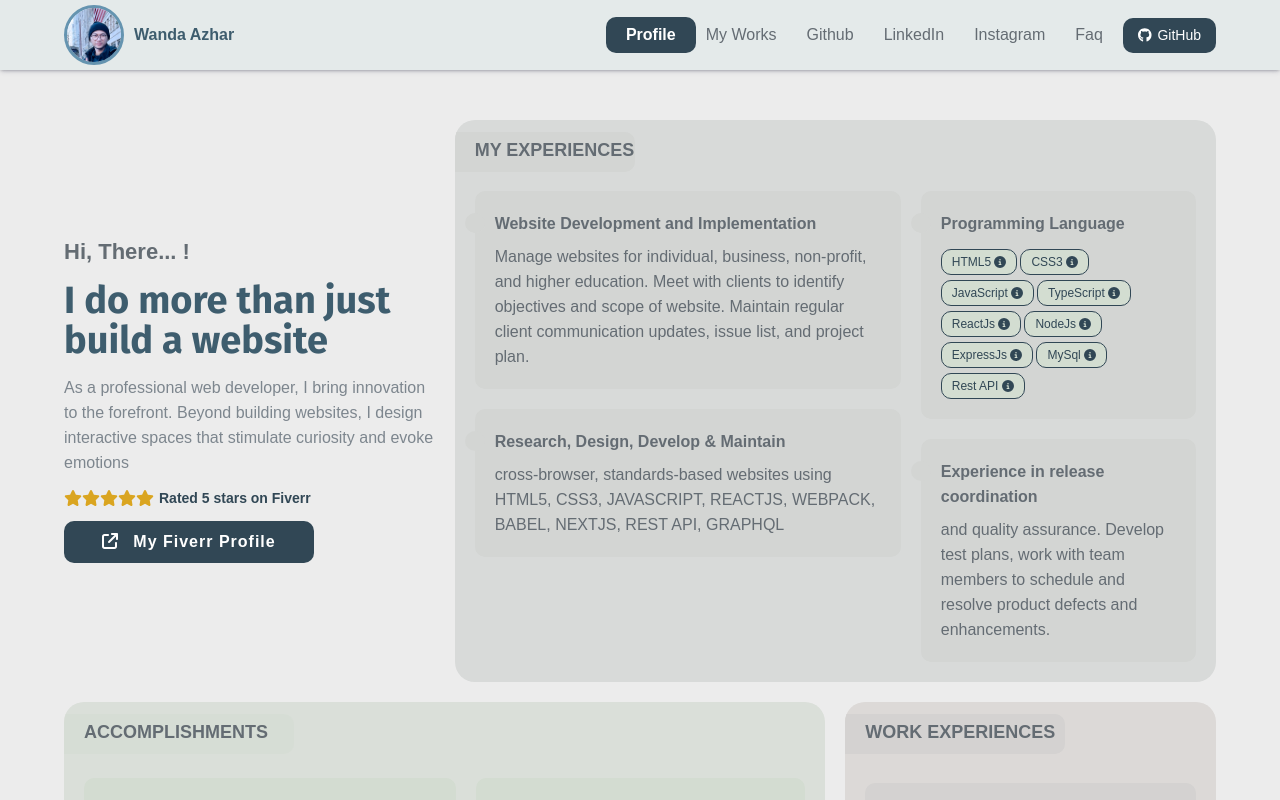
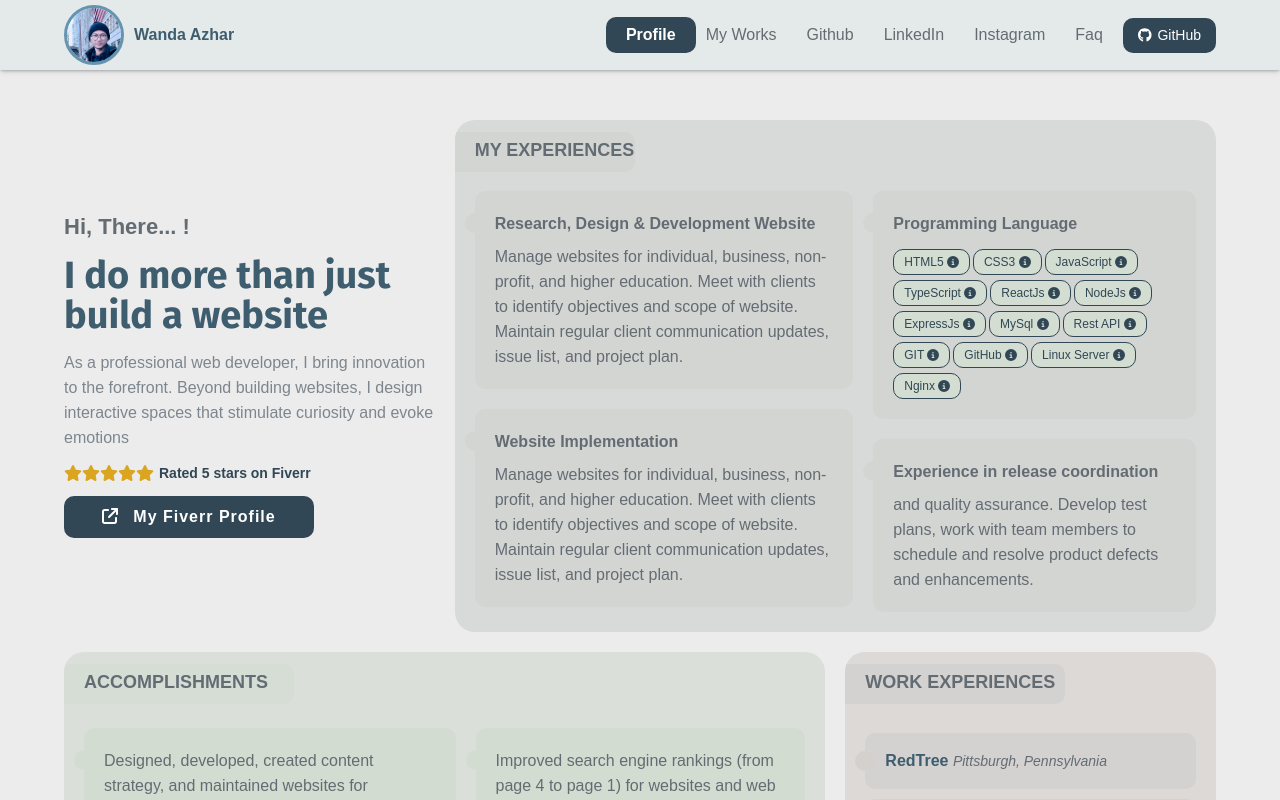
Before and after one commit to wandaazhar007/portfolio, a Next.js app: page / in a window 1280 px wide. Shown: the top 800 px of the page. Built offline with nearby package versions, Linux system fonts and the light colour scheme; a web font is replaced by a local one.

Commit message:
refactor code

```diff
--- a/app/components/experiences/Experiences.tsx
+++ b/app/components/experiences/Experiences.tsx
@@ -15,15 +15,15 @@ const Experiences: React.FC = () => {
               whileInView={{ opacity: 1, scale: 1, y: 0 }}
               transition={{ duration: 1 }}
             >
-              <span className="point">Website Development and Implementation</span>
-              Manage websites for individual, business, non-profit, and higher education. Meet with clients to identify objectives and scope of website. Maintain regular client communication updates, issue list, and project plan.
+              <span className="point"> Research, Design & Development Website</span> Manage websites for individual, business, non-profit, and higher education. Meet with clients to identify objectives and scope of website. Maintain regular client communication updates, issue list, and project plan.
             </motion.li>
             <motion.li
               initial={{ opacity: 0, scale: 1, y: 100 }}
               whileInView={{ opacity: 1, scale: 1, y: 0 }}
               transition={{ duration: 1 }}
             >
-              <span className="point"> Research, Design, Develop & Maintain</span> cross-browser, standards-based websites using HTML5, CSS3, JAVASCRIPT, REACTJS, WEBPACK, BABEL, NEXTJS, REST API, GRAPHQL
+              <span className="point">Website Implementation</span>
+              Manage websites for individual, business, non-profit, and higher education. Meet with clients to identify objectives and scope of website. Maintain regular client communication updates, issue list, and project plan.
             </motion.li>
           </ul>
         </div>
@@ -91,6 +91,30 @@ const Experiences: React.FC = () => {
                     <p className='heading'>Rest API (2 Years Experience)</p>
                     Lorem, ipsum. Lorem ipsum dolor sit amet consectetur adipisicing elit. Ipsam commodi autem beatae, tenetur consequatur ratione delectus reprehenderit voluptatem deleniti, voluptatum accusamus quis exercitationem optio quibusdam. Sapiente dolor ipsam reprehenderit hic fuga iste odio vitae facere nihil officiis. Recusandae, debitis ducimus!</div>
                 </button>
+                <button className="skill">
+                  GIT <FontAwesomeIcon icon={faInfoCircle} />
+                  <div className="tooltip tooltipGit">
+                    <p className='heading'>GIT (2 Years Experience)</p>
+                    Lorem, ipsum. Lorem ipsum dolor sit amet consectetur adipisicing elit. Ipsam commodi autem beatae, tenetur consequatur ratione delectus reprehenderit voluptatem deleniti, voluptatum accusamus quis exercitationem optio quibusdam. Sapiente dolor ipsam reprehenderit hic fuga iste odio vitae facere nihil officiis. Recusandae, debitis ducimus!</div>
+                </button>
+                <button className="skill">
+                  GitHub <FontAwesomeIcon icon={faInfoCircle} />
+                  <div className="tooltip tooltipGithub">
+                    <p className='heading'>GitHub (2 Years Experience)</p>
+                    Lorem, ipsum. Lorem ipsum dolor sit amet consectetur adipisicing elit. Ipsam commodi autem beatae, tenetur consequatur ratione delectus reprehenderit voluptatem deleniti, voluptatum accusamus quis exercitationem optio quibusdam. Sapiente dolor ipsam reprehenderit hic fuga iste odio vitae facere nihil officiis. Recusandae, debitis ducimus!</div>
+                </button>
+                <button className="skill">
+                  Linux Server <FontAwesomeIcon icon={faInfoCircle} />
+                  <div className="tooltip tooltipLinux">
+                    <p className='heading'>Linux Server (2 Years Experience)</p>
+                    Lorem, ipsum. Lorem ipsum dolor sit amet consectetur adipisicing elit. Ipsam commodi autem beatae, tenetur consequatur ratione delectus reprehenderit voluptatem deleniti, voluptatum accusamus quis exercitationem optio quibusdam. Sapiente dolor ipsam reprehenderit hic fuga iste odio vitae facere nihil officiis. Recusandae, debitis ducimus!</div>
+                </button>
+                <button className="skill">
+                  Nginx <FontAwesomeIcon icon={faInfoCircle} />
+                  <div className="tooltip tooltipNginx">
+                    <p className='heading'>Nginx (2 Years Experience)</p>
+                    Lorem, ipsum. Lorem ipsum dolor sit amet consectetur adipisicing elit. Ipsam commodi autem beatae, tenetur consequatur ratione delectus reprehenderit voluptatem deleniti, voluptatum accusamus quis exercitationem optio quibusdam. Sapiente dolor ipsam reprehenderit hic fuga iste odio vitae facere nihil officiis. Recusandae, debitis ducimus!</div>
+                </button>
               </div>
               {/* with content management systems including WordPress, Textpattern, and Frog CMS. Install and manage multi-network of WordPress multisites. Create custom and branded WordPress themes. */}
             </motion.li>
--- a/app/components/experiences/experiences.scss
+++ b/app/components/experiences/experiences.scss
@@ -151,6 +151,26 @@
               background-color: #e9ebee;
             }
 
+            .tooltipGit {
+              visibility: visible;
+              background-color: #e9eeeb;
+            }
+
+            .tooltipGithub {
+              visibility: visible;
+              background-color: #eee9ed;
+            }
+
+            .tooltipLinux {
+              visibility: visible;
+              background-color: #e9ecee;
+            }
+
+            .tooltipNginx {
+              visibility: visible;
+              background-color: #e9eeea;
+            }
+
 
           }
         }
```
